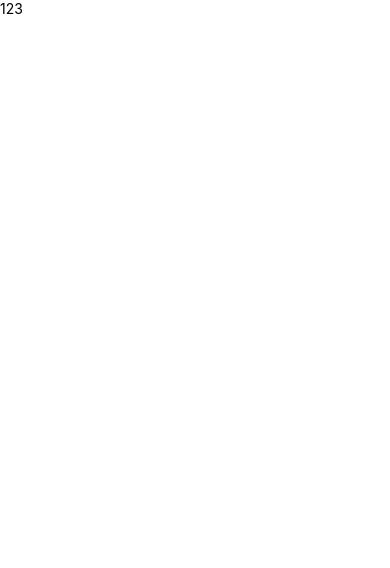
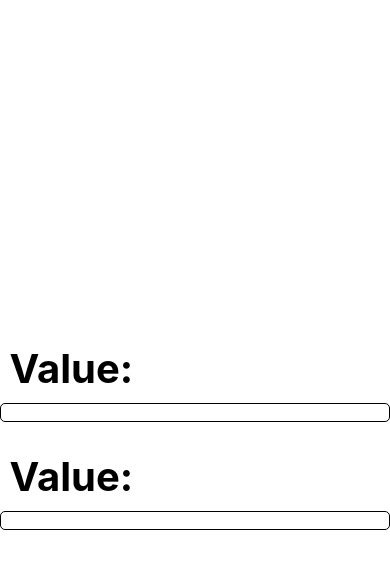
Before and after one commit to OmarThinks/React-Native-Redux-Persist-Project, a React Native app in the folder src/: screen / in a window 390 px wide. Shown: the top 568 px of the page. Built offline with nearby package versions, Linux system fonts and the light colour scheme.

Commit message:
App: layout working

```diff
--- a/src/App.tsx
+++ b/src/App.tsx
@@ -1,9 +1,33 @@
-import React from 'react';
-import {Text} from 'react-native';
+import React, {memo, useState} from 'react';
+import {Text, TextInput, View} from 'react-native';
 import {abc} from '@redux';
 
 function App(): React.JSX.Element {
-  return <Text>{abc}</Text>;
+  const [text1, setText1] = useState('');
+  const [text2, setText2] = useState('');
+
+  return (
+    <View style={{flex: 1, justifyContent: 'center'}}>
+      <TextInputContainer value={text1} setValue={setText1} />
+      <TextInputContainer value={text2} setValue={setText2} />
+    </View>
+  );
 }
 
+const TextInputContainer = memo(
+  ({value, setValue}: {value: string; setValue: (a: string) => void}) => {
+    return (
+      <View style={{gap: 10, marginTop: 30}}>
+        <Text style={{color: 'black', fontSize: 40, fontWeight: '700'}}>
+          {' '}
+          Value: {value}
+        </Text>
+        <View style={{borderWidth: 1, borderRadius: 5}}>
+          <TextInput value={value} onChangeText={setValue} />
+        </View>
+      </View>
+    );
+  },
+);
+
 export default App;
```
